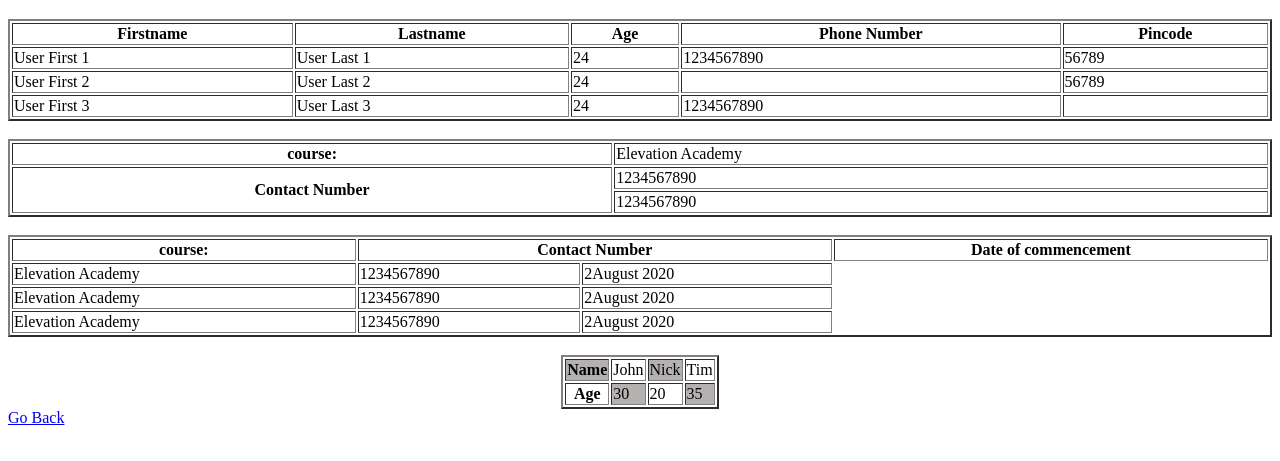
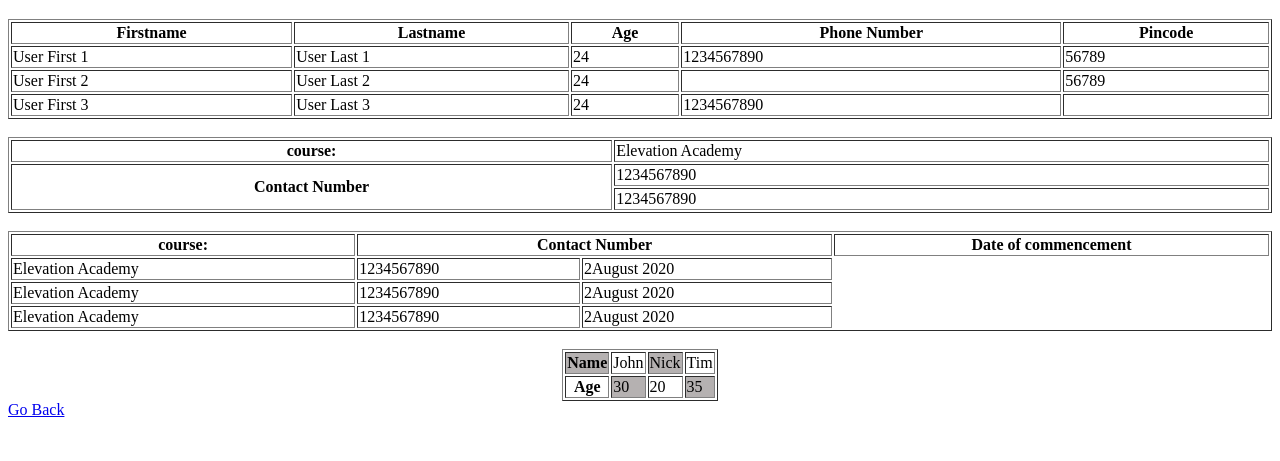
Before and after one commit to AnshumanMahi7781/html-hands-on-2, a plain HTML site: page index2.html in a window 1280 px wide. Shown: the part 61-522 px from the top of the page. Drawn offline with Linux system fonts and the light colour scheme.

Commit message:
Second-Commit

```diff
--- a/index2.html
+++ b/index2.html
@@ -10,8 +10,9 @@
 
 <body>
     <h1>TABLES</h1>
-    <table border="2px solid black" style="width: 100%;">
-        <tbody>
+    <table border="1" style="width: 100%;">
+
+        <thead>
             <tr>
                 <th>Firstname</th>
                 <th>Lastname</th>
@@ -19,7 +20,9 @@
                 <th>Phone Number</th>
                 <th>Pincode</th>
             </tr>
+        </thead>
 
+        <tbody>
             <tr>
                 <td>User First 1</td>
                 <td>User Last 1</td>
@@ -46,7 +49,7 @@
         </tbody>
     </table><br />
 
-    <table border="2px solid black" style="width: 100%;">
+    <table border="1" style="width: 100%;">
         <tbody>
             <tr>
                 <th>course:</th>
@@ -63,16 +66,18 @@
             </tr>
 
         </tbody>
-    </table><br/>
+    </table><br />
 
-    <table border="2px solid black" style="width: 100%;">
-        <tbody>
+    <table border="1" style="width: 100%;">
+        <thead>
             <tr>
                 <th>course:</th>
-               <th colspan="2">Contact Number</th>
-               <th>Date of commencement</th>
+                <th colspan="2">Contact Number</th>
+                <th>Date of commencement</th>
             </tr>
+        </thead>
 
+        <tbody>
             <tr>
                 <td>Elevation Academy</td>
                 <td>1234567890</td>
@@ -92,10 +97,11 @@
             </tr>
 
         </tbody>
-        </table><br/>
+    </table><br />
 
-       <center>
-        <table border="2px">
+    <center>
+        <table border="1">
+
             <tbody>
                 <tr>
                     <th style="background-color: rgb(181, 177, 177);">Name</th>
@@ -113,8 +119,8 @@
 
             </tbody>
 
-            </table>
-       </center>
+        </table>
+    </center>
 
     <a href="./index.html">Go Back</a>
 </body>
```
